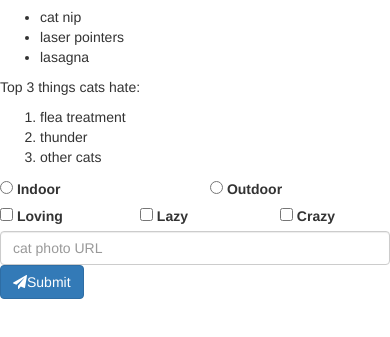
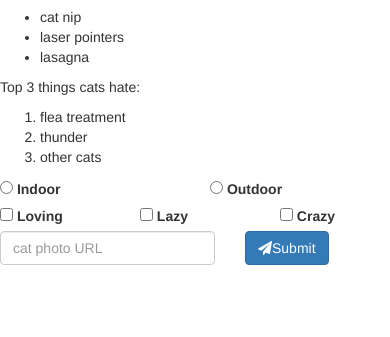
Before and after one commit to KamilaKisiel/TIL, a plain HTML site: page Bootstrap/cats.html in a window 390 px wide. Shown: the part 407-744 px from the top of the page. Drawn offline with nearby package versions, Linux system fonts and the light colour scheme.

Commit message:
lining up form elements responsively with bootstrap

```diff
--- a/Bootstrap/cats.html
+++ b/Bootstrap/cats.html
@@ -80,7 +80,9 @@
           <label><input type="checkbox" name="personality"> Crazy</label>
         </div>
       </div>
-      <input class="form-control" type="text" placeholder="cat photo URL" required>
-      <button class="btn btn-primary"type="submit"><i class="fa fa-paper-plane"></i>Submit</button>
+      <div class="row">
+      <div class="col-xs-7"><input class="form-control" type="text" placeholder="cat photo URL" required></div>
+      <div class="col-xs-5"><button class="btn btn-primary"type="submit"><i class="fa fa-paper-plane"></i>Submit</button></div>
+    </div>
     </form>
   </div>
```
